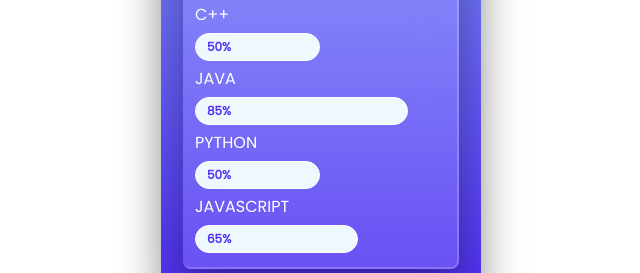
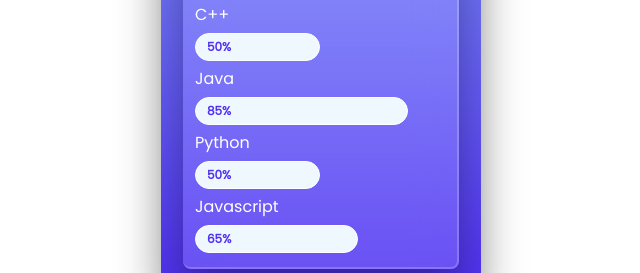
Before and after one commit to Yogeshzade-git/SkillBar, a plain HTML site: page index.html in a window 1280 px wide. Shown: the part 227-500 px from the top of the page, 319-959 px from the left. Drawn offline with Linux system fonts and the light colour scheme.

Commit message:
Update index.html

```diff
--- a/index.html
+++ b/index.html
@@ -14,11 +14,11 @@
         <div class="c_bar prgbr"><p>90%</p></div>
         <p>C++</p>
         <div class="cplus_bar prgbr"><p>50%</p></div>
-        <p>JAVA</p>
+        <p>Java</p>
         <div class="java_bar prgbr"><p>85%</p></div>
-        <p>PYTHON</p>
+        <p>Python</p>
         <div class="python_bar prgbr"><p>50%</p></div>
-        <p>JAVASCRIPT</p>
+        <p>Javascript</p>
         <div class="js_bar prgbr"><p>65%</p></div>
     </div>
 </div>
```
